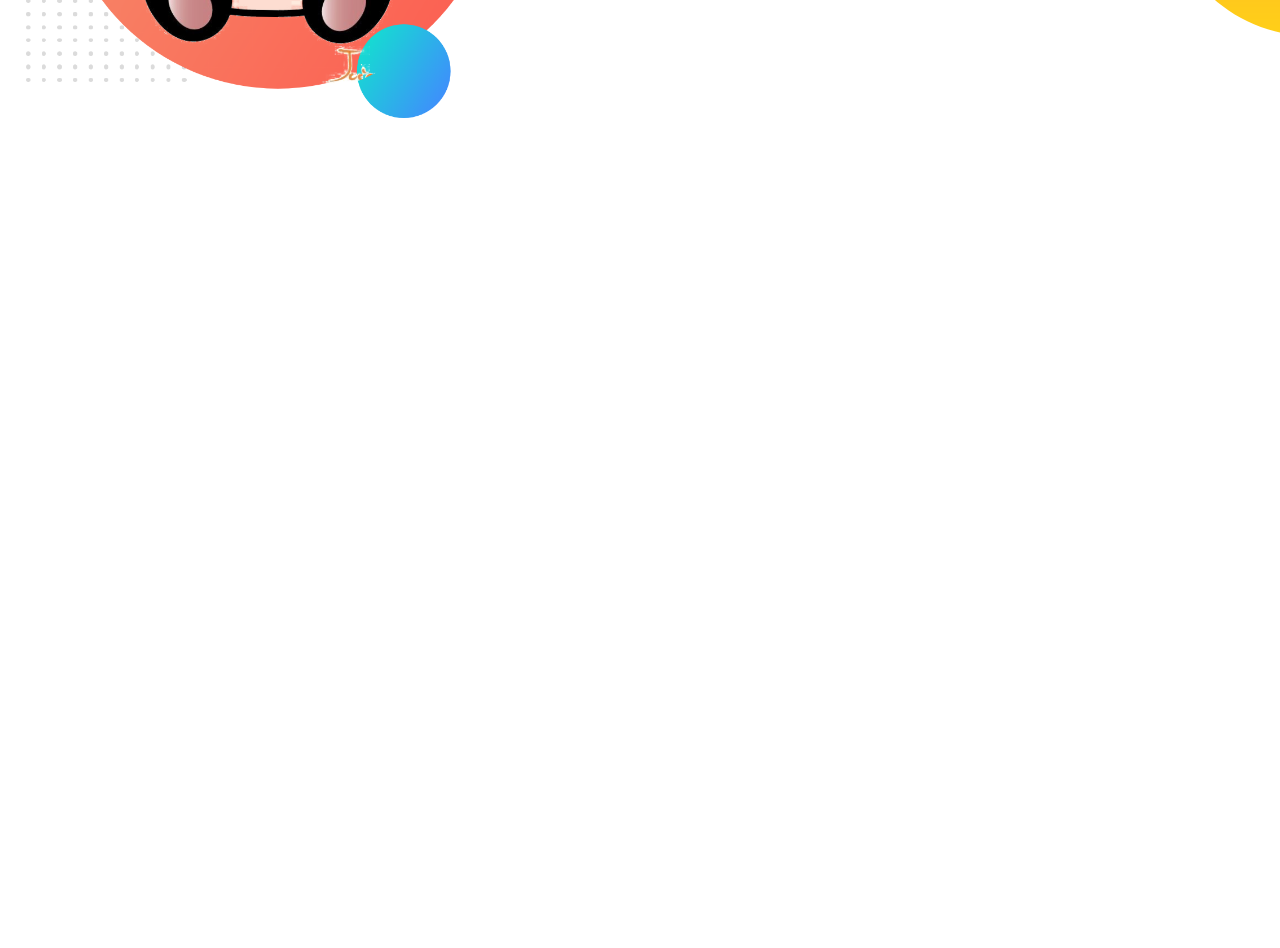
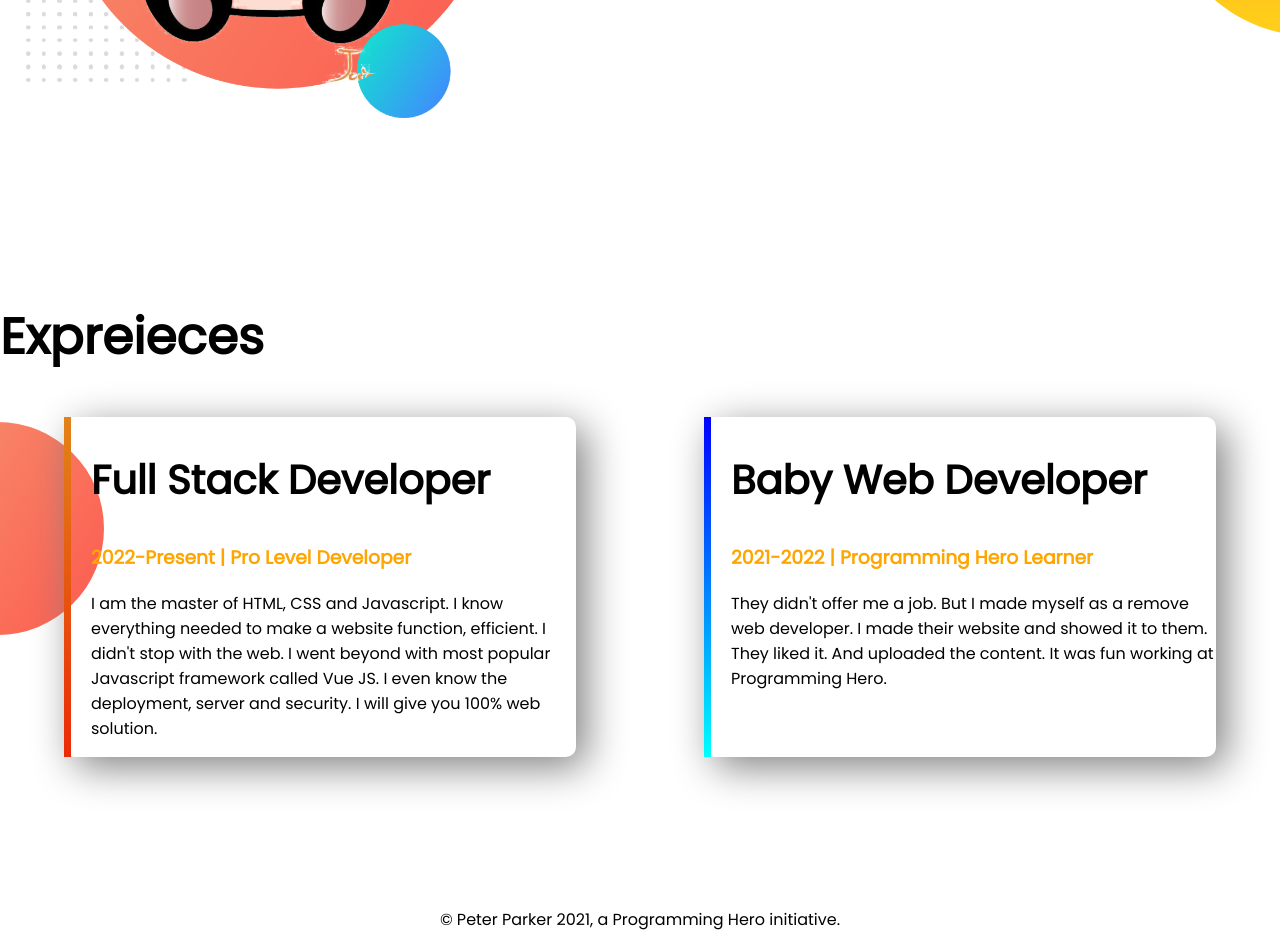
Before and after one commit to nishan3sp/developer-protfolio, a plain HTML site: page index.html in a window 1280 px wide. Shown: the part 1119-2067 px from the top of the page. Before the commit the page ends 1419 px from the top, so only its background shows below. Drawn offline with Linux system fonts and the light colour scheme.

Commit message:
footer added

```diff
--- a/index.html
+++ b/index.html
@@ -13,7 +13,7 @@
 </head>
 
 <body>
-    <section class="top-banner">
+    <section class="top-banner flexibe_container">
 
         <div class="half-width">
 
@@ -35,7 +35,7 @@
             <img src="images/harry-potter.png.png" alt="">
         </div>
     </section>
-    <section class="dream-big">
+    <section class="dream-big flexibe_container">
         <div class="half-width">
             <img src="images/my-bg.png.png" alt="">
         </div>
@@ -54,6 +54,32 @@
         </div>
 
     </section>
+    <section class="expreiece-area">
+        <h1>Expreieces</h1>
+        <div class="flexibe_container">
+            <div id="full-dev" class="expreiece-item">
+                <h2>Full Stack Developer</h2>
+                <h3 class="orange-color">2022-Present | Pro Level Developer</h3>
+                <p>I am the master of HTML, CSS and Javascript. I know everything needed to make a website function,
+                    efficient. I didn't stop with the web. I went beyond with most popular Javascript framework called
+                    Vue
+                    JS. I even know the deployment, server and security. I will give you 100% web solution.</p>
+            </div>
+
+            <div id="baby-dev" class="expreiece-item">
+                <h2> Baby Web Developer</h2>
+                <h3 class="orange-color">2021-2022 | Programming Hero Learner</h3>
+                <p>They didn't offer me a job. But I made myself as a remove web developer. I made their website and
+                    showed
+                    it to them. They liked it. And uploaded the content. It was fun working at Programming Hero.</p>
+            </div>
+        </div>
+
+
+    </section>
+    <footer>
+        <p>© Peter Parker 2021, a Programming Hero initiative.</p>
+    </footer>
 </body>
 
 </html>
--- a/style.css
+++ b/style.css
@@ -5,16 +5,20 @@ body{
 h1{
     font-size: 50px;
 }
+h2{
+    font-size: 40px;
+}
 .orange-color{
     color: orange;
 }
-section{
+.flexibe_container{
     display: flex;
     margin-bottom: 150px;
 }
 .half-width{
     width: 50%;
     padding: 2%;
+
 }
 .half-width img {
     width: 80%;
@@ -36,3 +40,31 @@ section{
     background-repeat: no-repeat;
     background-position: right;
 }
+.expreiece-area{
+    background-image: url(images/exp-bg.png.png);
+    background-repeat: no-repeat;
+    background-position: left;
+}
+.expreiece-item{
+    width: 40%;
+    margin-left: 5%;
+    margin-right: 5%;
+    padding-left: 20px;
+    border-radius: 10px;
+    box-shadow: 10px 10px 40px grey;
+}
+#baby-dev{
+    border-left: 7px solid;
+    border-image: linear-gradient(blue,cyan);
+    border-image-slice: 1;
+}
+#full-dev{
+    border-left: 7px solid;
+    border-image: linear-gradient(rgb(226, 131, 23),rgb(235, 42, 8));
+    border-image-slice: 1;
+
+}
+footer p {
+    text-align: center;
+
+}
```
Also changed, not shown: images/SeekPng.com_voldemort-png_1648768.png (deleted), images/pngkit_panda-cartoon-png_4109610.png (deleted).
